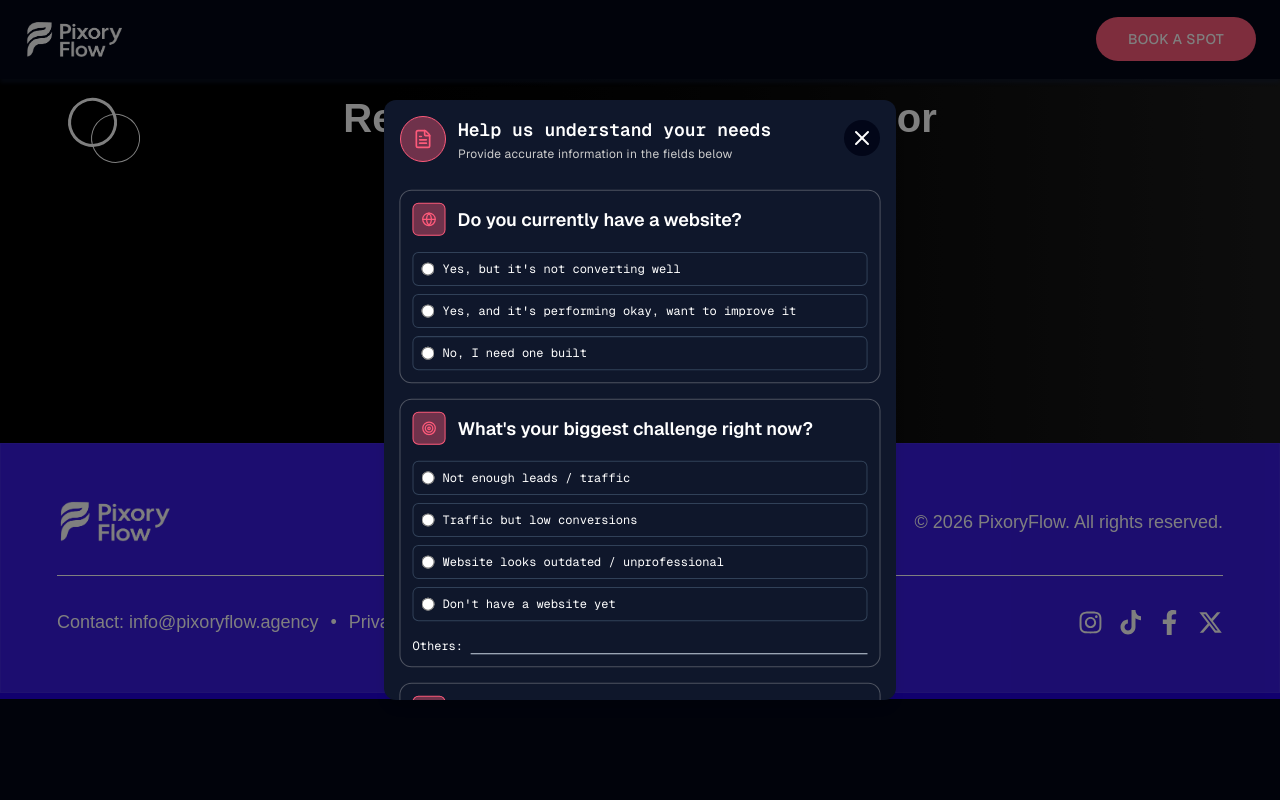
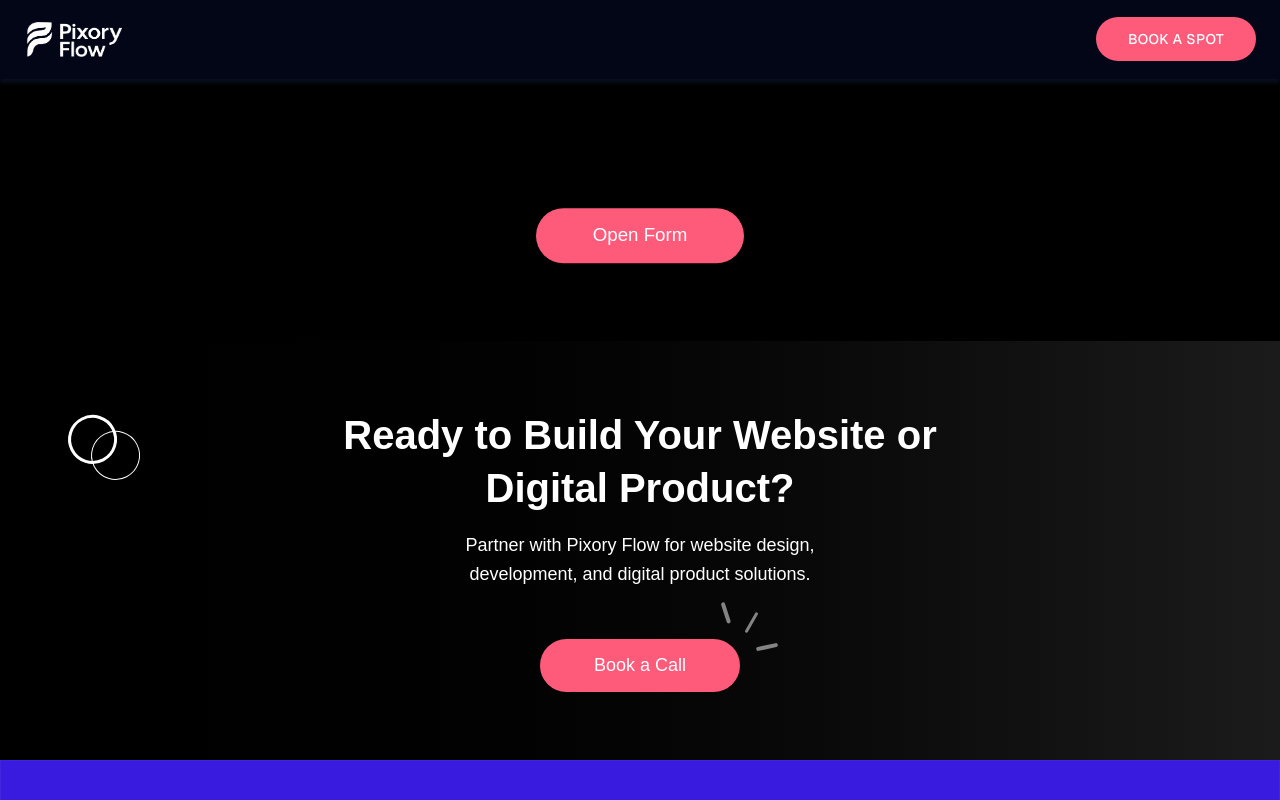
Before and after one commit to Jina060/pixory-ad, a Next.js app: page /booking in a window 1280 px wide. Shown: the top 800 px of the page. Built offline with nearby package versions, Linux system fonts and the light colour scheme.

Commit message:
Changed the modal to be a page instead

```diff
--- a/app/booking/page.tsx
+++ b/app/booking/page.tsx
@@ -1,16 +1,35 @@
 'use client';
-import { useState } from 'react';
+import { useState, Activity } from 'react';
 import Form from '@/components/Form';
+import {motion} from "framer-motion"
 
 export default function SomePage() {
   const [isFormOpen, setIsFormOpen] = useState(false);
 
   return (
-    <div>
+    <div className="w-full bg-black py-8 md:py-20 pt-22 md:pt-32 px-3 md:px-6">
       {/* whatever triggers the form, e.g. a button */}
-      <button onClick={() => setIsFormOpen(true)}>Open Form</button>
+      {isFormOpen === false && (
+        <motion.button
+          animate={{
+            y: [-3, 3, 0, -3, 3],
+            scale: [1, 1.05, 1]
+          }}
+          transition={{
+            repeat: Infinity,
+            duration: 4,
+            ease: 'linear'
+          }}
+        onClick={() => setIsFormOpen(true)}
+        className="flex items-center justify-center bg-[#FE5A7A] text-white px-6 py-3 rounded-full text-base md:text-lg leading-[160%] hover:opacity-90 transition-opacity w-[200px] h-[53px] mt-20 mx-auto">
+          Open Form
+        </motion.button>
+      )}
 
-      <Form isOpen={isFormOpen} setIsOpen={setIsFormOpen}/>
+
+      <Activity mode={isFormOpen === true ? 'visible' : 'hidden'}>
+        <Form/>
+      </Activity>
     </div>
   );
 }
--- a/components/Form.tsx
+++ b/components/Form.tsx
@@ -43,7 +43,7 @@ function InputItem({title, type, subtext} : InputProp) {
     </fieldset>
   )
 }
-const Form = ({setIsOpen, isOpen}: Props) => {
+const Form = () => {
   const [answer, setAnswer] = useState<string>('')
 
   const [formData, setFormData] = useState<FormProp>({
@@ -62,43 +62,29 @@ const Form = ({setIsOpen, isOpen}: Props) => {
   }
   const renderInput = () => {
     if (answer === 'yes_not_converting' || answer === "yes_performing") {
-      return <input type="text" placeholder="What's your website URL ?" className='border border-slate-700 outline-none shadow-xs shadow-white w-full rounded-md p-2 font-mono tracking-wider mt-3 text-xs' />
+      return <input type="text" placeholder="What's your website URL ?" className='border col-span-2 border-slate-700 outline-none shadow-xs shadow-white w-full rounded-md p-2 font-mono tracking-wider mt-2 text-xs' />
     } else if (answer === 'no'){
-      return <input type="text" placeholder="What's your business / industry ?" className='border border-slate-700 outline-none shadow-xs shadow-white w-full rounded-md p-2 font-mono tracking-wider mt-3 text-xs'/>
+      return <input type="text" placeholder="What's your business / industry ?" className='border col-span-2 border-slate-700 outline-none shadow-xs shadow-white w-full rounded-md p-2 font-mono tracking-wider mt-2 text-xs'/>
     }
   }
-
-  useEffect(() => {
-    if(isOpen) {
-      document.body.style.overflow='hidden'
-    } else {
-      document.body.style.overflow='auto'
-    }
-
-    return () => {
-      document.body.style.overflow='auto'
-    }
-  }, [isOpen])
 
 
 
   return (
-    <div className='fixed top-0 left-0 w-full h-full bg-black/50 flex items-center justify-center z-50'>
-      <div
-        className='modal-scroll bg-slate-900 text-white  p-4 rounded-xl shadow-lg w-full max-w-lg h-full max-h-[600px] overflow-y-auto'
+    <div className='bg-black/50 flex items-center justify-center z-50 w-full'>
+      <motion.div
+        className='bg-slate-900 text-white p-4 mt-5 rounded-xl shadow-lg w-full max-w-4xl mx-auto h-full'
+        initial={{x: -20, y: 20}}
+        animate={{x: 0, y: 0}}
+        transition={{
+          duration: 3,
+          type: 'spring',
+          stiffness: 200
+        }}
       >
-        <header className='flex items-center gap-3 mb-7 relative pt-10 md:p-0'>
-          <div className='bg-[#FE5A7A]/40 p-3 rounded-full border border-[#FE5A7A]'>
-            <FileText color='#FE5A7A' size={20}/>
-          </div>
-          <div className='space-y-0.5'>
-            <h1 className='font-semibold font-mono tracking-normal text-sm md:text-lg'>Help us understand your needs</h1>
-            <p className="md:text-xs text-[11px] font-bold md:font-normal font-sans text-[#ccc] tracking-wide">Provide accurate information in the fields below</p>
-          </div>
-
-          <button className='absolute right-0 -top-1 md:top-1 bg-slate-950 p-1.5 rounded-full cursor-pointer' onClick={() => setIsOpen(false)}>
-            <X/>
-          </button>
+        <header className='text-center flex flex-col items-center mb-7 mx-auto'>
+          <p className='text-white font-semibold max-[475px]:text-[25px] text-[40px] font-sans leading-none text-center'>Help Us Understand <br /> <span className='text-[#FE5A7A]'>Your Needs</span></p>
+          <span className="font-medium w-md mt-3 font-mono max-[475px]:text-[12px] px-2 max-[350px]:max-w-70 max-[475px]:max-w-90 leading-4.5 text-[#ccc] tracking-wider">Answer a few quick questions so we can tailor the best solution for you.</span>
         </header>
 
         {/* Form input section */}
@@ -113,7 +99,7 @@ const Form = ({setIsOpen, isOpen}: Props) => {
               }}
             >
               <Header title='Do you currently have a website?' icon={<Globe className='text-[#FE5A7A]' size={15}/>} />
-              <div className='space-y-2'>
+              <div className='grid md:grid-cols-3 grid-cols-1 gap-2.5 md:gap-2'>
                 <RadioItem
                   title="Yes, but it's not converting well"
                   name="question1"
@@ -149,10 +135,12 @@ const Form = ({setIsOpen, isOpen}: Props) => {
               }}>
               <Header title="What's your biggest challenge right now?" icon={<Target className='text-[#FE5A7A]' size={15}/>}/>
               <div className='space-y-2'>
-                <RadioItem title="Not enough leads / traffic" name='partially'/>
-                <RadioItem title="Traffic but low conversions" name='partially'/>
-                <RadioItem title="Website looks outdated / unprofessional" name='partially'/>
-                <RadioItem title="Don't have a website yet" name='partially'/>
+                <div className='grid md:grid-cols-2 grid-cols-1 gap-2.5 md:gap-2'>
+                  <RadioItem title="Not enough leads / traffic" name='partially'/>
+                  <RadioItem title="Traffic but low conversions" name='partially'/>
+                  <RadioItem title="Website looks outdated / unprofessional" name='partially'/>
+                  <RadioItem title="Don't have a website yet" name='partially'/>
+                </div>
                 <fieldset className='flex items-center font-mono text-xs mt-4 gap-2'>
                   <label htmlFor="others">Others: </label>
                   <input type="text" className='border-b border-b-slate-300 outline-none w-full tracking-wider'/>
@@ -186,7 +174,7 @@ const Form = ({setIsOpen, isOpen}: Props) => {
         <button className='bg-[#FE5A7A] flex justify-self-end mt-5 px-8 py-2 rounded-full font-mono text-sm tracking-widest cursor-pointer hover:-translate-y-1 transition-all duration-600'>
           Submit
         </button>
-      </div>
+      </motion.div>
     </div>
   )
 }
--- a/components/Hero.tsx
+++ b/components/Hero.tsx
@@ -10,8 +10,6 @@ import { LazyMotion, domAnimation, m } from 'framer-motion';
 import { useState, useEffect } from 'react';
 import DecorativeCircle1 from './DecorativeCircle1';
 import Crown from './Crown';
-import {Activity} from 'react'
-import Form from '@/components/Form';
 
 // Component to display text without animation
 const StaticText = ({ text }: { text: string }) => {
@@ -21,7 +19,6 @@ const StaticText = ({ text }: { text: string }) => {
 export default function Hero() {
  const [isMobile, setIsMobile] = useState(false);
 const [mounted, setMounted] = useState(false);
-const [isOpen, setIsOpen] = useState(false)
 
 useEffect(() => {
   setMounted(true);
@@ -146,10 +143,6 @@ if (!mounted) {
             </Link>
           </div>
         </div>
-
-        <Activity mode={isOpen === true ? 'visible' : 'hidden'}>
-          <Form setIsOpen={setIsOpen} isOpen={isOpen} />
-        </Activity>
       </section>
     </LazyMotion>
   );
--- a/components/RadioItem.tsx
+++ b/components/RadioItem.tsx
@@ -6,11 +6,12 @@ interface RadioItemProps {
   value?: string;
   checked?: boolean;
   onChange?: (event: React.ChangeEvent<HTMLInputElement>) => void;
+  gridSpan?: string
 }
 
-const RadioItem = ({title, name, value, checked, onChange} : RadioItemProps) => {
+const RadioItem = ({title, name, value, checked, onChange, gridSpan} : RadioItemProps) => {
   return (
-    <div className='flex gap-2 font-mono border border-slate-700 p-2 rounded-md'>
+    <div className={`flex items-start gap-2 font-mono border border-slate-700 p-2 rounded-md ${gridSpan}`}>
         <input
           type="radio"
           value={value}
```
